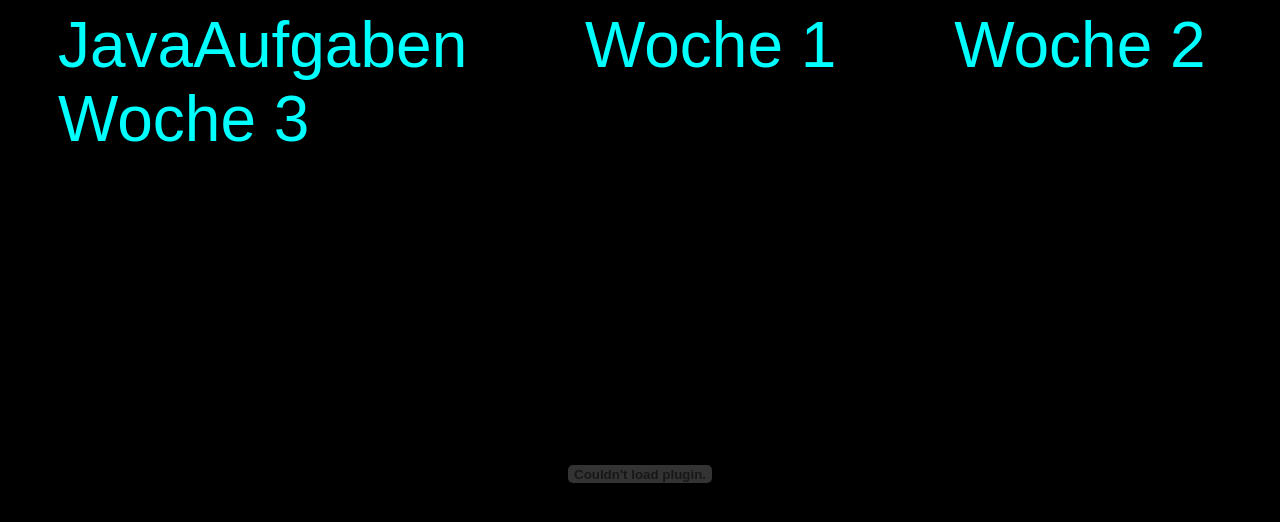
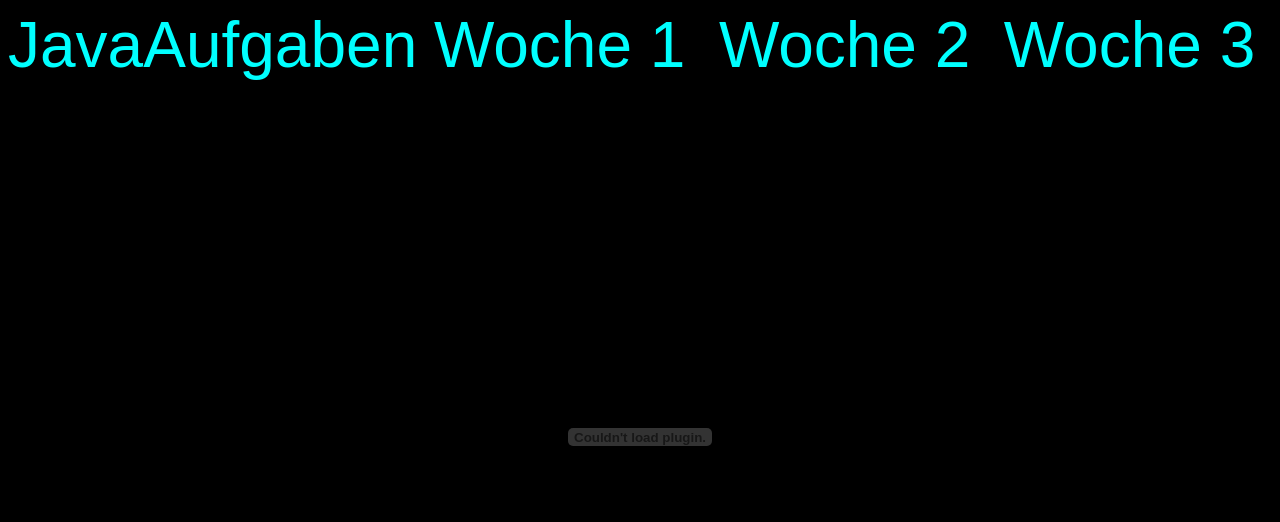
Before and after one commit to Cactusroot/Java, a plain HTML site: page index.html in a window 1280 px wide. Drawn offline with Linux system fonts and the light colour scheme.

Commit message:
Verbesserungen

```diff
--- a/style.css
+++ b/style.css
@@ -19,10 +19,16 @@ html, body {
 	height: 100%;
 }
 
+#repo-content {
+	display: flex;
+	flex-direction: row;
+}
+
 a {
+	flex: 1;
+	text-align: center;
 	text-decoration: none;
 	color: aqua;
-	padding: 0px 50px;
 }
 
 a:hover {
```
Also changed, not shown: 3 other files.
